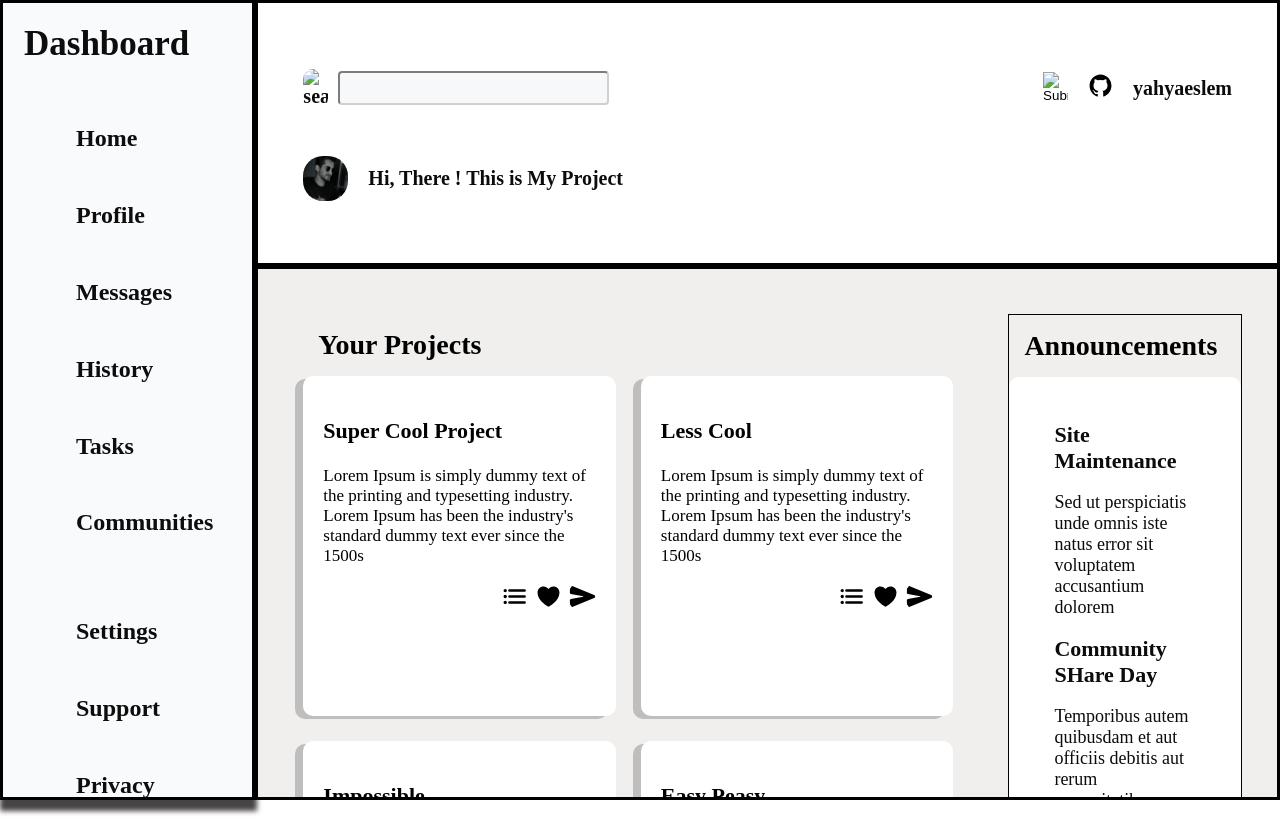
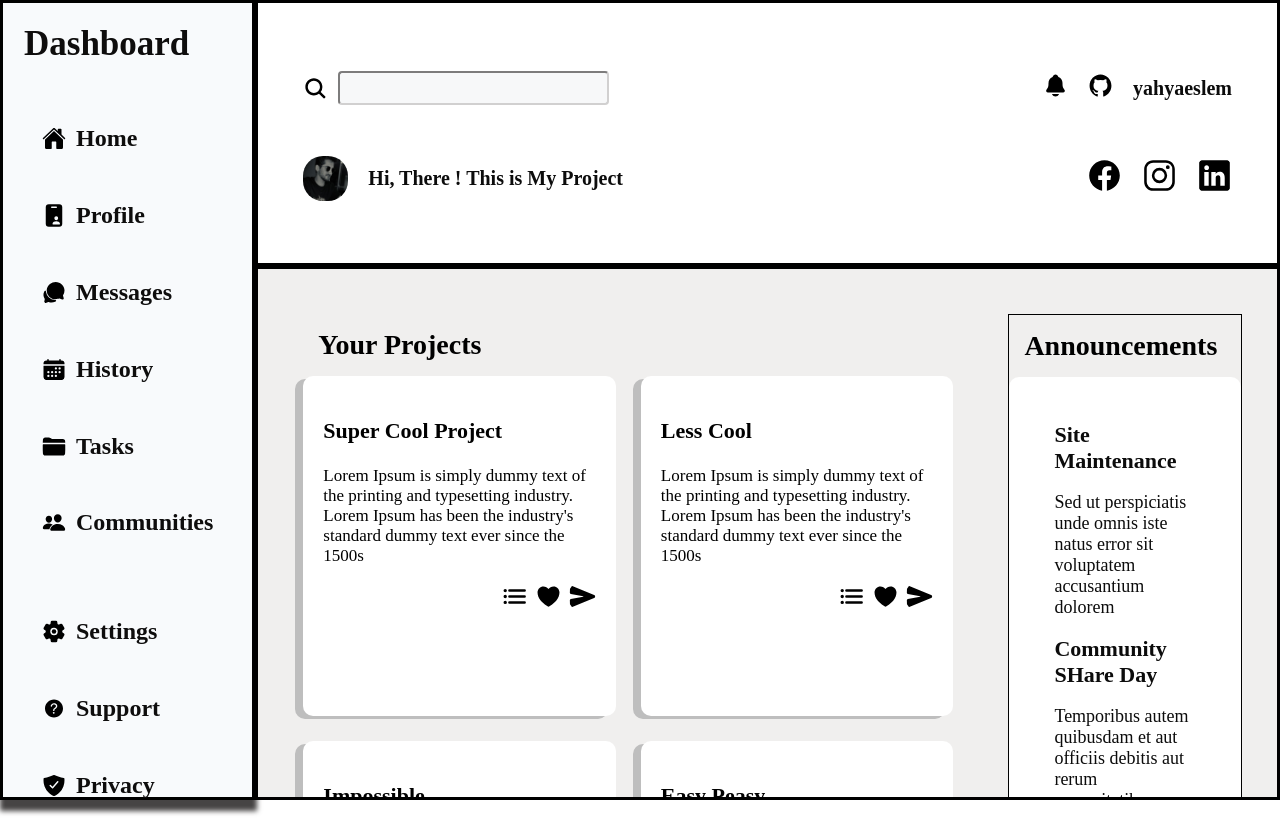
Before and after one commit to yahyaeslem/AdminDashboard, a plain HTML site: page index.html in a window 1280 px wide. Drawn offline with Linux system fonts and the light colour scheme; the site is published under a folder, as on GitHub Pages, so addresses that start at the root find nothing; a web font is replaced by a local one.

Commit message:
adjusted icons ref

```diff
--- a/index.html
+++ b/index.html
@@ -16,26 +16,26 @@
     <div class="sidebar">
         <div class="sidehead">Dashboard</div>
         <div class="sidemain">
-                <div><a href="#home"> <img src="/icons/home.svg" alt=""> Home</a></div>
-                <div><a href=""><img src="/icons/profile.svg" alt=""> Profile</a></div>
-                <div><a href=""><img src="/icons/chat.svg" alt=""> Messages</a></div>
-                <div><a href=""><img src="/icons/history.svg" alt="">History</img></a></div>
-                <div><a href=""><img src="/icons/task.svg" alt="">Tasks</img></a></div>
-                <div><a href=""><img src="/icons/communities.svg" alt="">Communities</img></a></div>
+                <div><a href="#home"> <img src="icons/home.svg" alt=""> Home</a></div>
+                <div><a href=""><img src="icons/profile.svg" alt=""> Profile</a></div>
+                <div><a href=""><img src="icons/chat.svg" alt=""> Messages</a></div>
+                <div><a href=""><img src="icons/history.svg" alt="">History</img></a></div>
+                <div><a href=""><img src="icons/task.svg" alt="">Tasks</img></a></div>
+                <div><a href=""><img src="icons/communities.svg" alt="">Communities</img></a></div>
         </div>
         <div class="sideend">
-            <div><a href=""><img src="/icons/settings.svg" alt="">Settings</img></a></div>
-            <div><a href=""><img src="/icons/help.svg" alt="">Support</img></a></div>
-            <div><a href=""><img src="/icons/privacy.svg" alt="">Privacy</img></a></div>
+            <div><a href=""><img src="icons/settings.svg" alt="">Settings</img></a></div>
+            <div><a href=""><img src="icons/help.svg" alt="">Support</img></a></div>
+            <div><a href=""><img src="icons/privacy.svg" alt="">Privacy</img></a></div>
         </div>
     </div>
 <div class="header">
     <div class="search">
-        <img src="/icons/search.svg" alt="search">
+        <img src="icons/search.svg" alt="search">
         <input style="text"  class="search-bar"></input>
     </div>
     <div class="head-right">
-        <a href=""><input type="image" src="/icons/notification.svg"> </a>
+        <a href=""><input type="image" src="icons/notification.svg"> </a>
         <a href="https://github.com/yahyaeslem"><img src="icons/github.svg" alt="mrg"> </a>
         <span> yahyaeslem</span>
     </div>
@@ -45,9 +45,9 @@
     </div>
     <div class="link-bar">
         <ul>
-            <li><a href=""><img src="/icons/facebok.svg" alt=""></a></button></li>
-            <li><a href=""><img src="/icons/instagram.svg" alt=""></a></li>
-            <li><a href=""><img src="/icons/linkedin.svg" alt=""></a></li>
+            <li><a href=""><img src="icons/facebok.svg" alt=""></a></button></li>
+            <li><a href=""><img src="icons/instagram.svg" alt=""></a></li>
+            <li><a href=""><img src="icons/linkedin.svg" alt=""></a></li>
         </ul>
     </div>
 </div>
```
